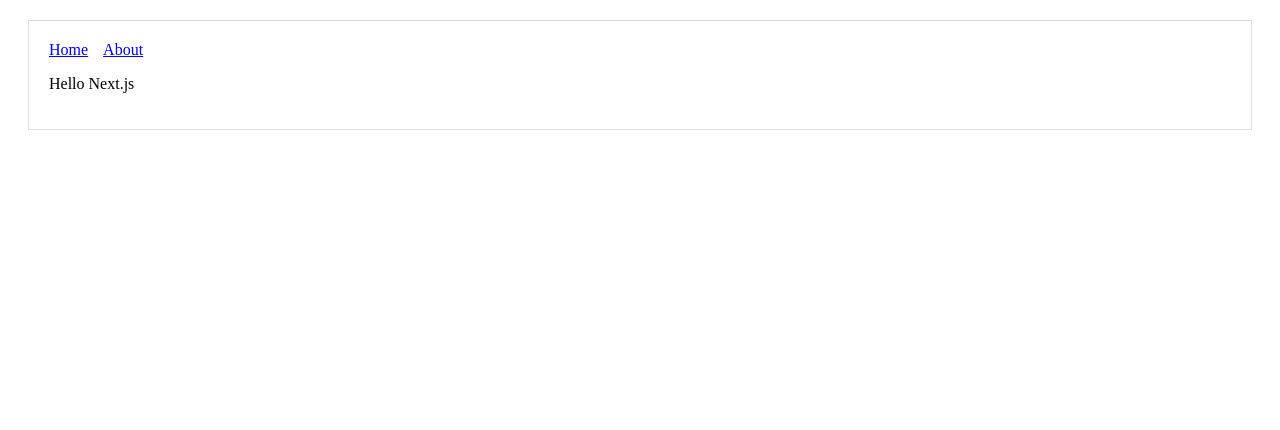
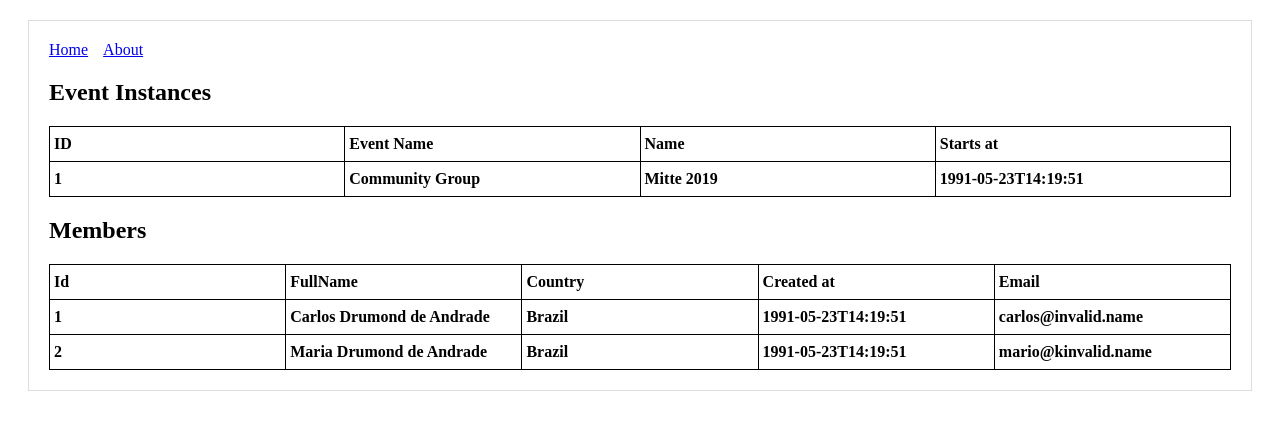
Before and after one commit to berlin-church/group-leaders, a Next.js app: page / in a window 1280 px wide. Shown: the top 430 px of the page. Built offline with nearby package versions, Linux system fonts and the light colour scheme.

Commit message:
Creat Data Grid Component

```diff
--- /dev/null
+++ b/components/Grid.js
@@ -0,0 +1,28 @@
+// import Link from 'next/link';
+import GridCell from '../components/GridCell';
+
+const Grid = (props) => {
+  const gridStyle = {
+    display: "grid",
+    gridTemplateColumns: `repeat(${props.labels.length}, 1fr)`,
+    borderTop: "1px solid black",
+    borderRight: "1px solid black",
+  };
+
+  return (
+    <div style={gridStyle}>
+      {
+        props.labels && props.labels.map(x => (<GridCell><strong>{x}</strong></GridCell>))
+
+      }
+
+      {
+        props.data && props.data.map(x => (
+          Object.entries(x).map(([key, value]) => <GridCell>{value}</GridCell>)
+        ))
+      }
+    </div>
+  )
+};
+
+export default Grid;
--- /dev/null
+++ b/components/GridCell.js
@@ -0,0 +1,15 @@
+// import Link from 'next/link';
+
+const gridCellStyle = {
+    padding: "8px 4px",
+    borderLeft: "1px solid black",
+    borderBottom: "1px solid black"
+};
+
+const GridCell = (props) => (
+  <span style={gridCellStyle}>
+      <strong>{props.children}</strong>
+  </span>
+);
+
+export default GridCell;
--- a/pages/index.js
+++ b/pages/index.js
@@ -1,8 +1,41 @@
 import Layout from '../components/Layout';
+import Grid from '../components/Grid';
+
+const fakeUsers = [
+  {
+    id: "1",
+    fullName: "Carlos Drumond de Andrade",
+    country: "Brazil",
+    createdBy: "1991-05-23T14:19:51",
+    email: "carlos@invalid.name"
+  },
+  {
+    id: "2",
+    fullName: "Maria Drumond de Andrade",
+    country: "Brazil",
+    createdBy: "1991-05-23T14:19:51",
+    email: "mario@kinvalid.name"
+  }
+]
+
+const fakeEventInstances = [
+  {
+    id: 1,
+    eventName: "Community Group",
+    name: "Mitte 2019",
+    startAt: "1991-05-23T14:19:51"
+  }
+]
+
+const memberLabels = ["Id","FullName","Country","Created at","Email"]
+const eventInstanceLabels = ["ID", "Event Name", "Name", "Starts at"]
 
 const Index = () => (
     <Layout>
-      <p>Hello Next.js</p>
+      <h2>Event Instances</h2>
+      <Grid labels={eventInstanceLabels} data={fakeEventInstances}/>
+      <h2>Members</h2>
+      <Grid labels={memberLabels} data={fakeUsers}/>
     </Layout>
   );
 
```
Also changed, not shown: 1 other file (tests, documents, lock files or other folders).
